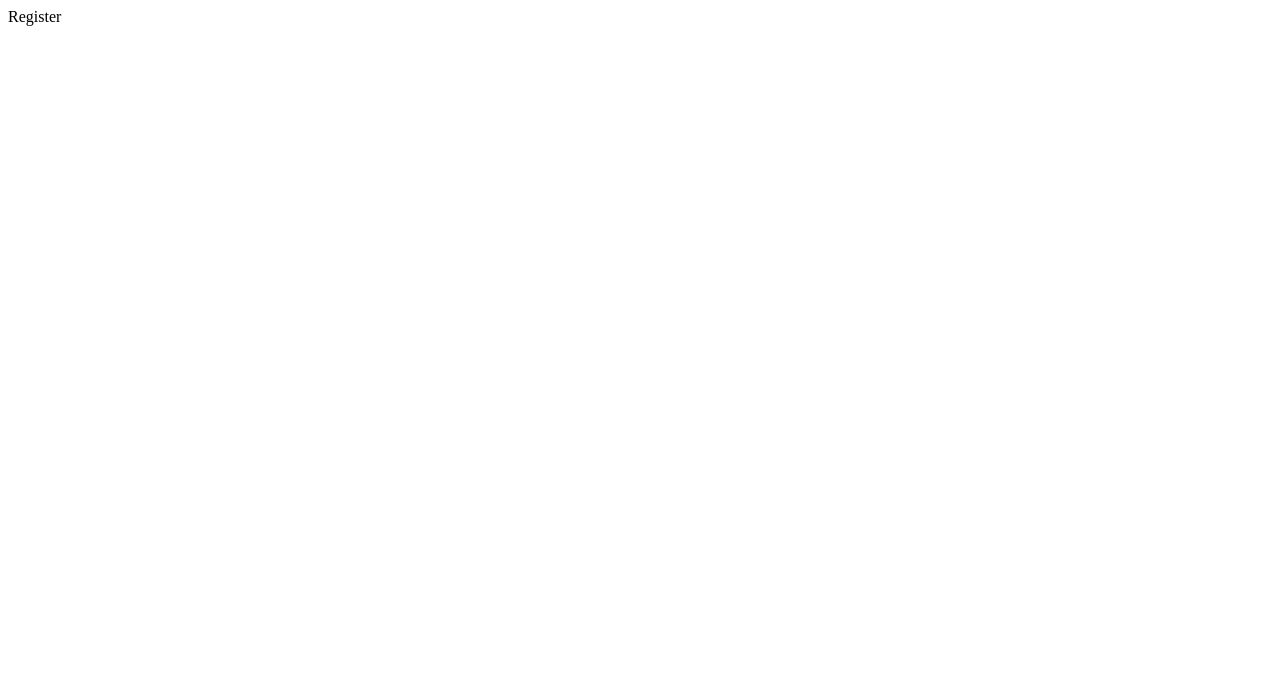
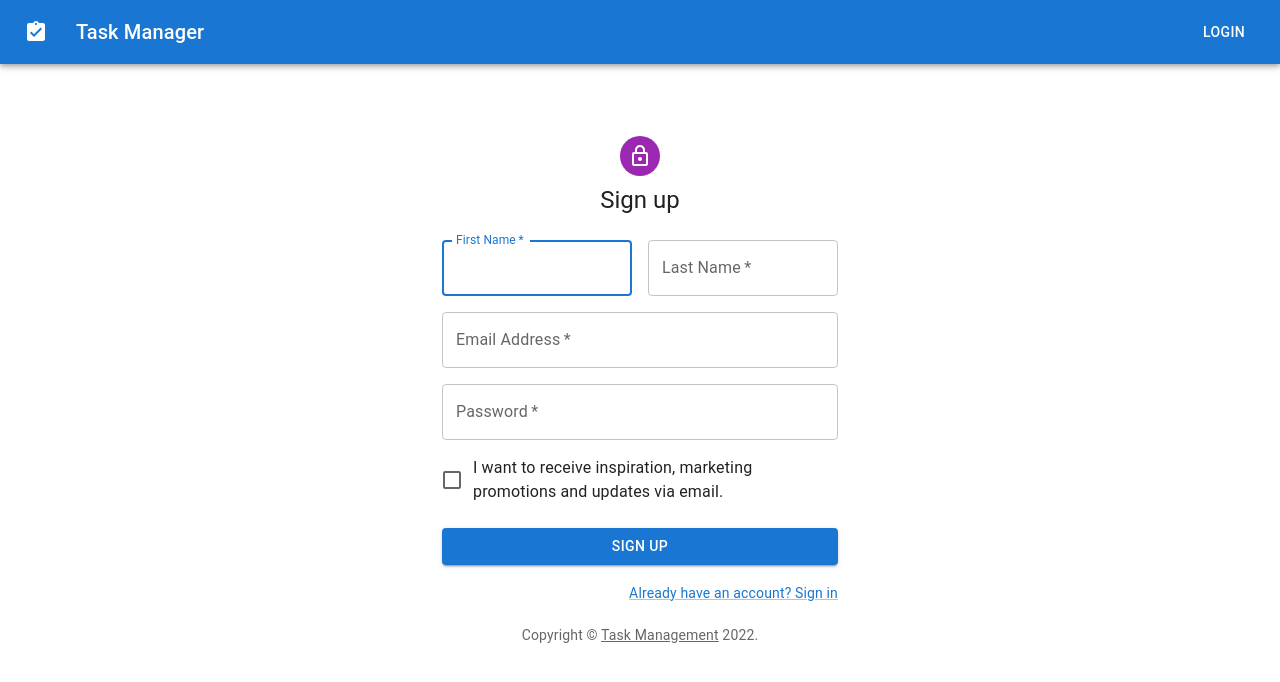
Before and after one commit to ShanuDey/task-management-ui, a React (Create React App) app: page /register in a window 1280 px wide. Shown: the top 682 px of the page. Built offline with nearby package versions, Linux system fonts and the light colour scheme.

Commit message:
design Register page
Signed-off-by: ShanuDey <sd4shanudey@gmail.com>

```diff
--- a/src/page/Register.jsx
+++ b/src/page/Register.jsx
@@ -1,7 +1,110 @@
 import React from "react";
+import Avatar from "@mui/material/Avatar";
+import Button from "@mui/material/Button";
+import TextField from "@mui/material/TextField";
+import FormControlLabel from "@mui/material/FormControlLabel";
+import Checkbox from "@mui/material/Checkbox";
+import Link from "@mui/material/Link";
+import Grid from "@mui/material/Grid";
+import Box from "@mui/material/Box";
+import LockOutlinedIcon from "@mui/icons-material/LockOutlined";
+import Typography from "@mui/material/Typography";
+import Layout from "../component/Layout";
 
-const Register = () => {
-  return <div>Register</div>;
-};
+export default function Register() {
+  const handleSubmit = (event) => {
+    event.preventDefault();
+    const data = new FormData(event.currentTarget);
+    console.log({
+      email: data.get("email"),
+      password: data.get("password"),
+    });
+  };
 
-export default Register;
+  return (
+    <Layout>
+      <Box
+        sx={{
+          marginTop: 8,
+          display: "flex",
+          flexDirection: "column",
+          alignItems: "center",
+        }}
+      >
+        <Avatar sx={{ m: 1, bgcolor: "secondary.main" }}>
+          <LockOutlinedIcon />
+        </Avatar>
+        <Typography component="h1" variant="h5">
+          Sign up
+        </Typography>
+        <Box component="form" noValidate onSubmit={handleSubmit} sx={{ mt: 3 }}>
+          <Grid container spacing={2}>
+            <Grid item xs={12} sm={6}>
+              <TextField
+                autoComplete="given-name"
+                name="firstName"
+                required
+                fullWidth
+                id="firstName"
+                label="First Name"
+                autoFocus
+              />
+            </Grid>
+            <Grid item xs={12} sm={6}>
+              <TextField
+                required
+                fullWidth
+                id="lastName"
+                label="Last Name"
+                name="lastName"
+                autoComplete="family-name"
+              />
+            </Grid>
+            <Grid item xs={12}>
+              <TextField
+                required
+                fullWidth
+                id="email"
+                label="Email Address"
+                name="email"
+                autoComplete="email"
+              />
+            </Grid>
+            <Grid item xs={12}>
+              <TextField
+                required
+                fullWidth
+                name="password"
+                label="Password"
+                type="password"
+                id="password"
+                autoComplete="new-password"
+              />
+            </Grid>
+            <Grid item xs={12}>
+              <FormControlLabel
+                control={<Checkbox value="allowExtraEmails" color="primary" />}
+                label="I want to receive inspiration, marketing promotions and updates via email."
+              />
+            </Grid>
+          </Grid>
+          <Button
+            type="submit"
+            fullWidth
+            variant="contained"
+            sx={{ mt: 3, mb: 2 }}
+          >
+            Sign Up
+          </Button>
+          <Grid container justifyContent="flex-end">
+            <Grid item>
+              <Link href="/login" variant="body2">
+                Already have an account? Sign in
+              </Link>
+            </Grid>
+          </Grid>
+        </Box>
+      </Box>
+    </Layout>
+  );
+}
```
